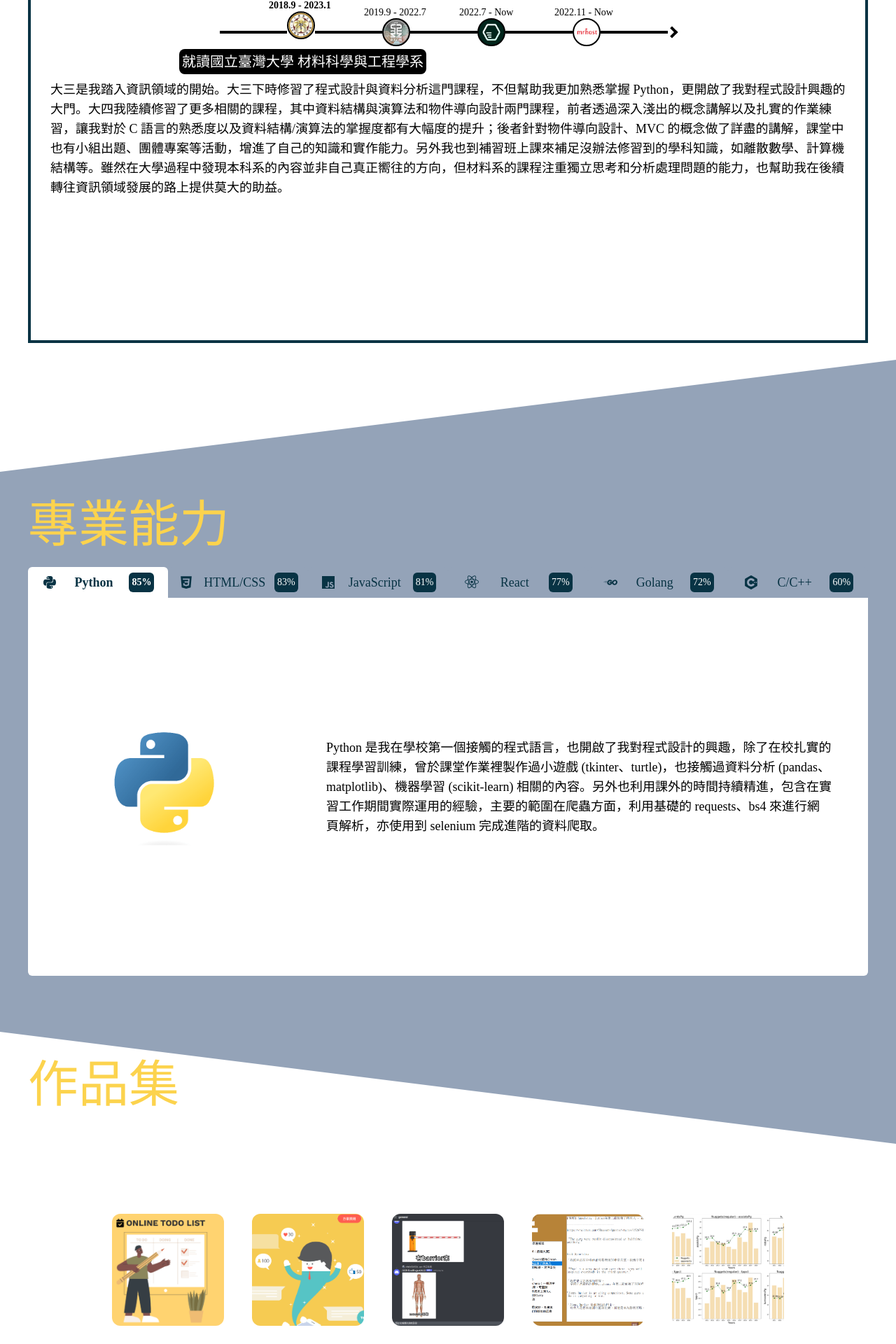
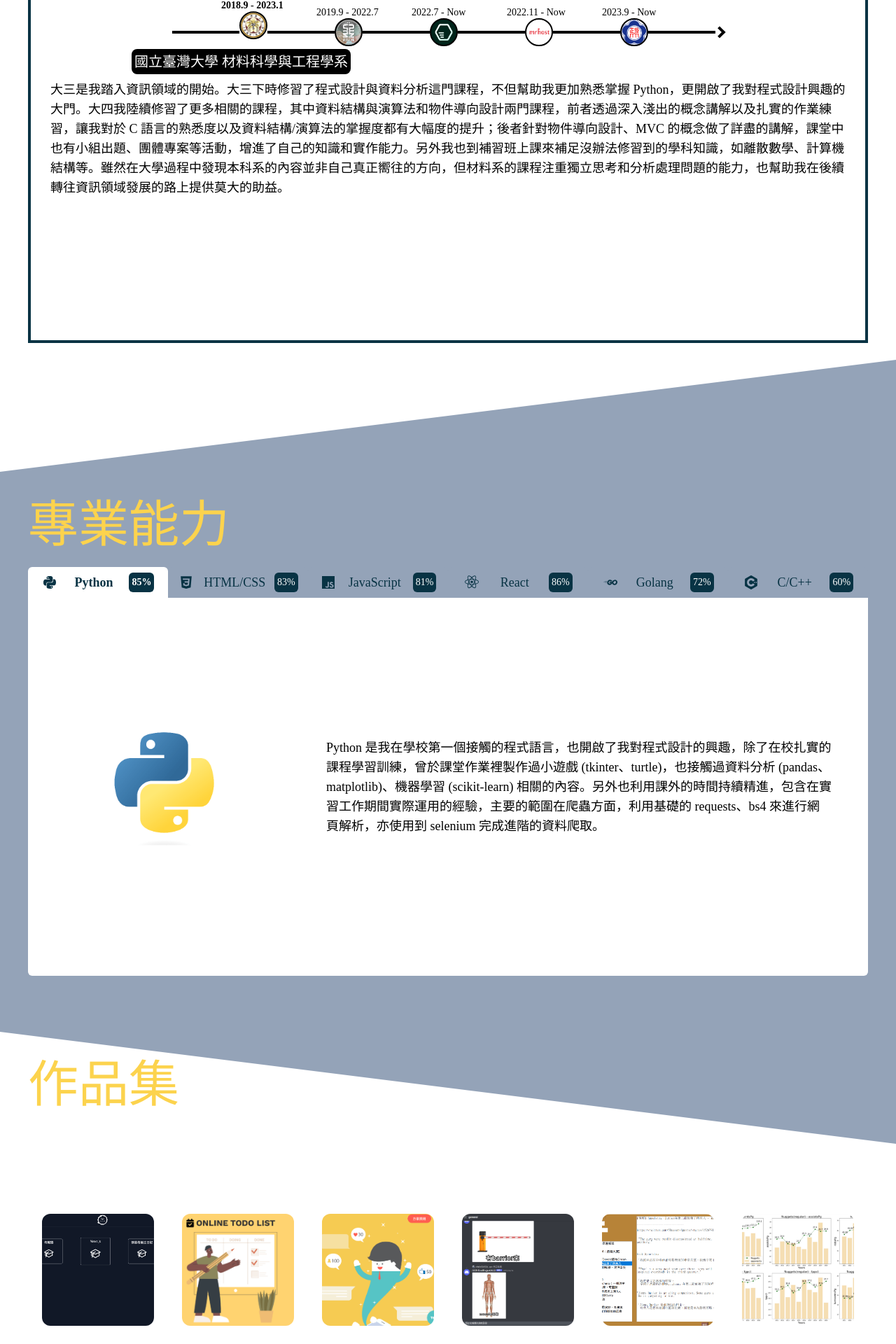
Before and after one commit to ZeoXer/AndrewYang, a React (Create React App) app: page / in a window 1280 px wide. Shown: the part 926-2846 px from the top of the page at 70% size. Built offline with nearby package versions, Linux system fonts and the light colour scheme; a web font is replaced by a local one.

Commit message:
20240719 update info

```diff
--- a/src/components/WorkModal.jsx
+++ b/src/components/WorkModal.jsx
@@ -18,7 +18,11 @@
       ></div>
       <div className="fixed inset-y-20 md:inset-y-60 lg:inset-y-20 inset-x-10 md:inset-x-20 lg:inset-x-80 p-10 rounded-xl bg-white border-slate-400 border-2 z-50">
         <div className="mt-5 md:mt-0 md:flex justify-between items-center h-full">
-          <img className="mb-5 md:mb-0 md:w-6/12 rounded-xl" src={work.img} alt="work-img" />
+          <img
+            className="mb-5 md:mb-0 md:w-6/12 rounded-xl"
+            src={work.img}
+            alt="work-img"
+          />
           <div className="md:w-5/12">
             <h4 className="text-xl font-bold mb-1">{work.title}</h4>
             <p className="text-lg">{work.description}</p>
@@ -42,14 +46,18 @@
             >
               前往 Repo
             </a>
-            <a href="./" className="m-2 text-md md:text-lg font-sans font-bold" onClick={onClose}>
+            <a
+              href="./"
+              className="m-2 text-md md:text-lg font-sans font-bold"
+              onClick={onClose}
+            >
               X
             </a>
           </div>
         </div>
       </div>
     </div>,
-    document.querySelector("#portfolio")
+    document.body
   );
 };
 
--- a/src/containers/Abilities.jsx
+++ b/src/containers/Abilities.jsx
@@ -45,9 +45,9 @@
     {
       name: "React",
       icon: <BiLogoReact />,
-      proficiency: 77,
+      proficiency: 86,
       content:
-        "對於前端相關的技術有較成熟的理解後，發現到使用框架來構築網站是目前在開發上相當熱門的方式，於是 React 便成為我第一個接觸到的前端框架，從網路上尋找課程自行學習，並嘗試練習應用在實務方面，例如此網站即是利用 React 建構而成的靜態網頁。期許未來能強化整合前後端、資料庫的能力，製作一個功能完整的作品。",
+        "對於前端相關的技術有較成熟的理解後，發現到使用框架來構築網站是目前在開發上相當熱門的方式，於是 React 便成為我第一個接觸到的前端框架，從網路上尋找課程自行學習，並嘗試練習應用在實務方面，例如此網站即是利用 React 建構而成的靜態網頁。後續也有延伸接觸到 Nextjs 框架，並透過與 UI 設計師的合作，打造出一個完整的前端網頁，也使我對於前端框架的理解有更進一步的認識。",
       img: ReactImg,
     },
     {
--- a/src/containers/Experience.jsx
+++ b/src/containers/Experience.jsx
@@ -7,7 +7,7 @@
       id: 1,
       icon: "bg-ntu",
       time: "2018.9 - 2023.1",
-      title: "就讀國立臺灣大學 材料科學與工程學系",
+      title: "國立臺灣大學 材料科學與工程學系",
       description:
         "大三是我踏入資訊領域的開始。大三下時修習了程式設計與資料分析這門課程，不但幫助我更加熟悉掌握 Python，更開啟了我對程式設計興趣的大門。大四我陸續修習了更多相關的課程，其中資料結構與演算法和物件導向設計兩門課程，前者透過深入淺出的概念講解以及扎實的作業練習，讓我對於 C 語言的熟悉度以及資料結構/演算法的掌握度都有大幅度的提升；後者針對物件導向設計、MVC 的概念做了詳盡的講解，課堂中也有小組出題、團體專案等活動，增進了自己的知識和實作能力。另外我也到補習班上課來補足沒辦法修習到的學科知識，如離散數學、計算機結構等。雖然在大學過程中發現本科系的內容並非自己真正嚮往的方向，但材料系的課程注重獨立思考和分析處理問題的能力，也幫助我在後續轉往資訊領域發展的路上提供莫大的助益。",
     },
@@ -33,7 +33,15 @@
       time: "2022.11 - Now",
       title: "mrhost 實習",
       description:
-        "在網路上偶然得知公司招募實習生的資訊，當時已經累積一些技術的我於是毅然決然決定挑戰自己，最後也幸運地獲得實習機會，在公司的這段時間內學到了很多新的知識和技術，除了運用原先會的 Python 網路爬蟲協助公司進行資料蒐集的工作，後續也根據需求學習了 Google App Script 進行 Google Sheet 表單資料的整合，以及鑽研 Golang 為專案架設伺服器、撰寫後端 API，未來的短期目標是將專案要求的 API 設計完畢，並著手進行前端的設計和串接前後端，整合成完整的應用。",
+        "在網路上偶然得知公司招募實習生的資訊，當時已經累積一些技術的我於是毅然決然決定挑戰自己，最後也幸運地獲得實習機會，在公司的這段時間內學到了很多新的知識和技術，除了運用原先會的 Python 網路爬蟲協助公司進行資料蒐集的工作，後續也根據需求學習了 Google App Script 進行 Google Sheet 表單資料的整合，以及鑽研 Golang 為專案架設伺服器、撰寫後端 API，近期也接觸到 Nextjs 框架配合 UI 設計師打造完整的前端網頁。",
+    },
+    {
+      id: 5,
+      icon: "bg-nccu",
+      time: "2023.9 - Now",
+      title: "國立政治大學 資訊科學研究所",
+      description:
+        "從台大畢業並接觸資訊領域一段時間後，我決定繼續精進自己的資訊相關技能和知識，因此選擇報考政大資訊所，並且順利通過考試取得錄取資格。入學後，我選擇朝向通訊網路相關的領域進行更深入的研究摸索，在就學的這段時間內，我將會學習更多的資訊科學相關知識以及研究方法，為未來的職涯做好準備。",
     },
   ];
 
--- a/src/containers/Portfolio.jsx
+++ b/src/containers/Portfolio.jsx
@@ -1,16 +1,27 @@
 import ContentBlock from "../components/ContentBlock";
 import Title from "../components/Title";
+import BlogImg from "../images/BlogImg.png";
 import TodoListImg from "../images/TodoListImg.png";
 import ChatTalkerImg from "../images/ChatTalkerImg.png";
 import MemeGeneratorImg from "../images/memeGenerator.png";
-import PttCrawlerImg from "../images/pttCrawlerImg.png"
-import VisualizeNBADataImg from "../images/VisualizeNBADataImg.png"
+import PttCrawlerImg from "../images/pttCrawlerImg.png";
+import VisualizeNBADataImg from "../images/VisualizeNBADataImg.png";
 import PortfolioContent from "../components/contents/PortfolioContent";
 
 const Portfolio = ({ id, bgName }) => {
   const workList = [
     {
       id: 1,
+      title: "個人部落格",
+      description:
+        "在對前端、後端和資料庫有一定程度的熟悉度後所製作的個人部落格，前端使用 Nextjs 搭配 TailwindCSS 進行開發，後端則使用 Golang 串接 MySQL 資料庫。部署的部分則是使用 Vercel 實現簡易的 CI/CD，並搭配 AWS Lightsail 作為後端伺服器，並在 Cloudflare 設定網域、SSL 等設定。",
+      img: BlogImg,
+      demo: "https://blog.zeoxer.com/publish/ZeoXer",
+      source: "https://github.com/ZeoXer/personal-blog",
+      bgName: "bg-blog",
+    },
+    {
+      id: 2,
       title: "TodoListAPI",
       description:
         "一個 TodoList 小應用，前端使用 HTML 搭配 SCSS 建構，後端則運用 TypeScript 串接 API，實作註冊、登入帳號以及新增、修改、刪除、篩選待辦事項等功能 ( API 和 UI 設計稿由六角學院提供 )。",
@@ -20,7 +31,7 @@
       bgName: "bg-todo",
     },
     {
-      id: 2,
+      id: 3,
       title: "chatTalker",
       description:
         "利用 HTML、SCSS 和 bootstrap5 建立前端包含響應式的頁面，並搭配 jQuery 來完成網頁中之互動效果 ( 設計稿由六角學院提供 )。",
@@ -30,27 +41,30 @@
       bgName: "bg-chat",
     },
     {
-      id: 3,
+      id: 4,
       title: "memeGenerator",
-      description: "此為在學校團體協作的專案，結合 Python 的文字辨識、網路爬蟲以及圖片處理，透過輸入一句詞語，讓程式將其中的片段替換成諧音詞，並在網路上自動抓取相關圖片，製作成一張諧音梗圖。",
+      description:
+        "此為在學校團體協作的專案，結合 Python 的文字辨識、網路爬蟲以及圖片處理，透過輸入一句詞語，讓程式將其中的片段替換成諧音詞，並在網路上自動抓取相關圖片，製作成一張諧音梗圖。",
       img: MemeGeneratorImg,
       demo: null,
       source: "https://github.com/Ergodica10002/memeGenerator",
       bgName: "bg-meme",
     },
     {
-      id: 4,
+      id: 5,
       title: "pttCrawler",
-      description: "結合網路爬蟲和 tkinter 相關套件，將爬取 ptt 網頁得到的內容呈現在視窗中，建立一個簡易的 ptt 文章閱讀器，具備搜尋、閱讀看板文章，以及儲存文章的功能。",
+      description:
+        "結合網路爬蟲和 tkinter 相關套件，將爬取 ptt 網頁得到的內容呈現在視窗中，建立一個簡易的 ptt 文章閱讀器，具備搜尋、閱讀看板文章，以及儲存文章的功能。",
       img: PttCrawlerImg,
       demo: null,
       source: "https://github.com/ZeoXer/pttCrawler",
       bgName: "bg-ptt",
     },
     {
-      id: 5,
+      id: 6,
       title: "VisualizeNBAData",
-      description: "使用到 Python 透過網路爬蟲的方式取得 NBA 球隊的歷年數據資料，並使用 matplotlib 將資料視覺化的呈現出來，後續也加入 tkinter 的套件支援將程式打包成視窗化的應用。",
+      description:
+        "使用到 Python 透過網路爬蟲的方式取得 NBA 球隊的歷年數據資料，並使用 matplotlib 將資料視覺化的呈現出來，後續也加入 tkinter 的套件支援將程式打包成視窗化的應用。",
       img: VisualizeNBADataImg,
       demo: null,
       source: "https://github.com/ZeoXer/VisualizeNBAData",
--- a/tailwind.config.js
+++ b/tailwind.config.js
@@ -6,6 +6,7 @@
       backgroundImage: {
         main: "url('/src/images/WhiteBg.jpg')",
         header: "url('/src/images/Innovation.jpg')",
+        blog: "url('/src/images/BlogImg.png')",
         todo: "url('/src/images/TodoListImg.png')",
         chat: "url('/src/images/ChatTalkerImg.png')",
         meme: "url('/src/images/memeGenerator.png')",
@@ -15,6 +16,7 @@
         hex: "url('/src/images/HexLogo.png')",
         mrhost: "url('/src/images/MrhostLogo.png')",
         shanfu: "url('/src/images/ShanFuLogo.png')",
+        nccu: "url('/src/images/NCCULogo.png')",
       },
       fontFamily: {
         GenSenRounded: ["GenSenRounded", "sans-serif"],
```
Also changed, not shown: src/images/BlogImg.png (added), src/images/NCCULogo.png (added).
